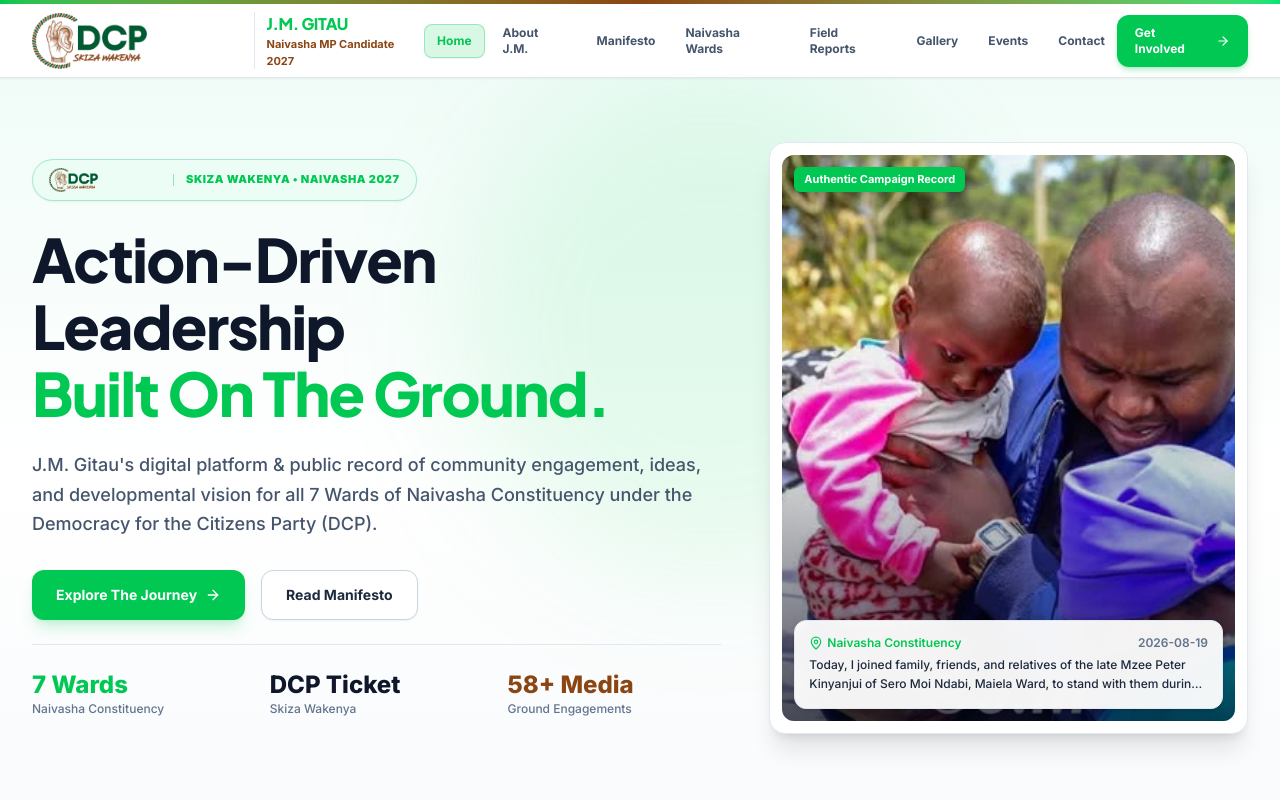
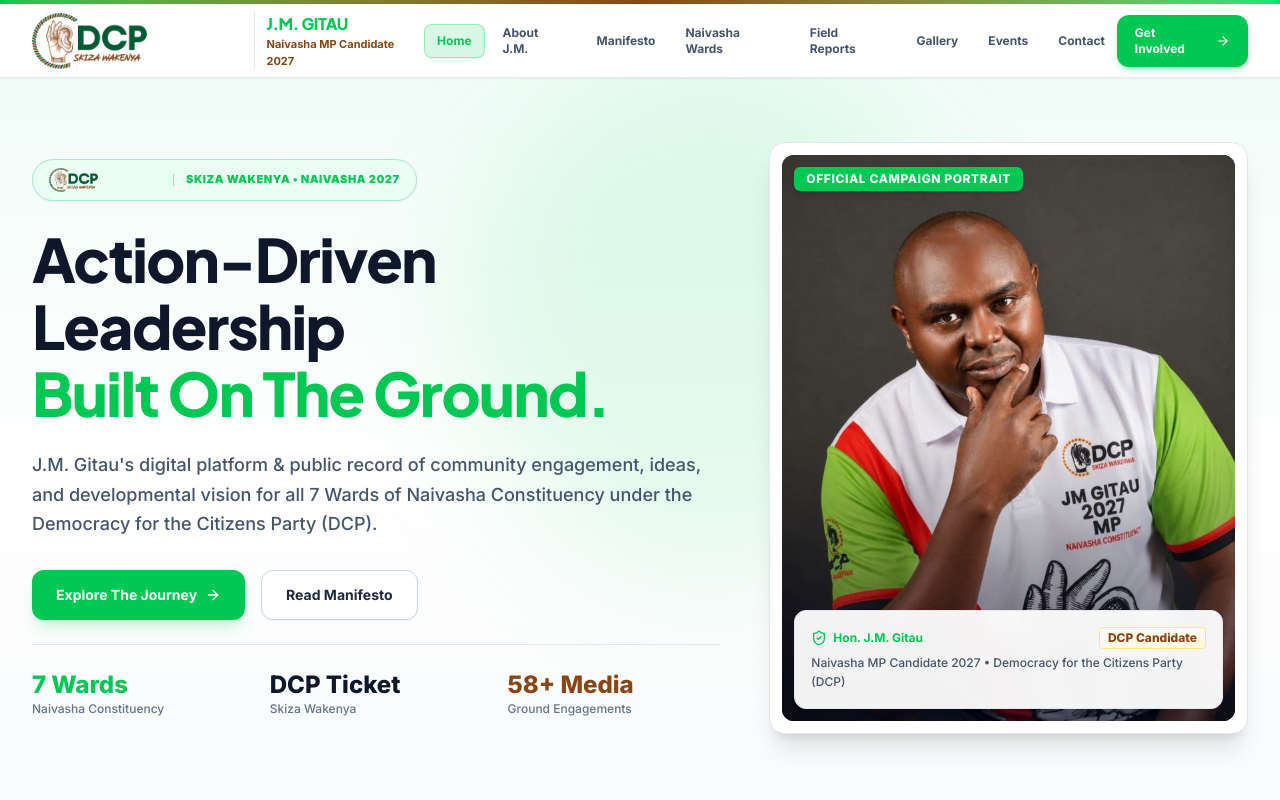
Before and after one commit to rickmwas/jm-gitau, a Next.js app: page / in a window 1280 px wide. Shown: the top 800 px of the page. Built offline with nearby package versions, Linux system fonts and the light colour scheme.

Commit message:
feat: implement new homepage with hero section and campaign overview layout

```diff
--- a/app/page.tsx
+++ b/app/page.tsx
@@ -104,33 +104,33 @@ export default function Home() {
               </div>
             </div>
 
-            {/* Right Column Authentic Photograph Composition */}
+            {/* Right Column Official Branded Campaign Portrait */}
             <div className="lg:col-span-5">
               <div className="relative rounded-2xl border border-slate-200 bg-white p-3 shadow-xl">
-                <div className="relative aspect-[4/5] sm:aspect-[1/1] lg:aspect-[4/5] overflow-hidden rounded-xl bg-slate-100">
+                <div className="relative aspect-[3/4] sm:aspect-[4/5] overflow-hidden rounded-xl bg-slate-900">
                   <Image
-                    src={`/${heroImage}`}
-                    alt="J.M. Gitau Community Engagement in Naivasha"
+                    src="/jm-gitau-hero-official.jpg"
+                    alt="J.M. Gitau - Official DCP Campaign Portrait"
                     fill
                     priority
-                    className="object-cover"
+                    className="object-cover object-top hover:scale-[1.02] transition-transform duration-500"
                   />
-                  <div className="absolute inset-0 bg-gradient-to-t from-slate-950/70 via-transparent to-transparent" />
+                  <div className="absolute inset-0 bg-gradient-to-t from-slate-950/80 via-transparent to-transparent opacity-80" />
 
                   {/* Photo Overlay Tag */}
-                  <span className="absolute top-3 left-3 rounded-md bg-[#00C853] px-2.5 py-1 text-[11px] font-bold text-white shadow-md">
-                    Authentic Campaign Record
+                  <span className="absolute top-3 left-3 rounded-md bg-[#00C853] px-3 py-1 text-xs font-extrabold text-white shadow-md uppercase tracking-wider">
+                    Official Campaign Portrait
                   </span>
 
-                  <div className="absolute bottom-3 left-3 right-3 p-3.5 rounded-xl bg-white/95 backdrop-blur-md border border-slate-200 shadow-md space-y-1">
-                    <div className="flex items-center justify-between text-xs text-slate-600 font-semibold">
-                      <span className="inline-flex items-center gap-1 text-[#00C853]">
-                        <MapPin className="h-3.5 w-3.5" /> Naivasha Constituency
+                  <div className="absolute bottom-3 left-3 right-3 p-4 rounded-xl bg-white/95 backdrop-blur-md border border-slate-200 shadow-md space-y-1">
+                    <div className="flex items-center justify-between text-xs text-slate-700 font-bold">
+                      <span className="inline-flex items-center gap-1.5 text-[#00C853]">
+                        <ShieldCheck className="h-4 w-4" /> Hon. J.M. Gitau
                       </span>
-                      <span className="text-slate-500">{heroPost?.date}</span>
+                      <span className="text-[#8B4513] bg-amber-50 px-2 py-0.5 rounded border border-amber-200 font-extrabold">DCP Candidate</span>
                     </div>
-                    <p className="text-xs text-slate-800 font-medium line-clamp-2 leading-relaxed">
-                      {heroPost?.message}
+                    <p className="text-xs text-slate-600 font-medium leading-relaxed">
+                      Naivasha MP Candidate 2027 • Democracy for the Citizens Party (DCP)
                     </p>
                   </div>
                 </div>
```
Also changed, not shown: public/aspirant-official-portrait.jpg (added), public/jm-gitau-hero-official.jpg (added).
